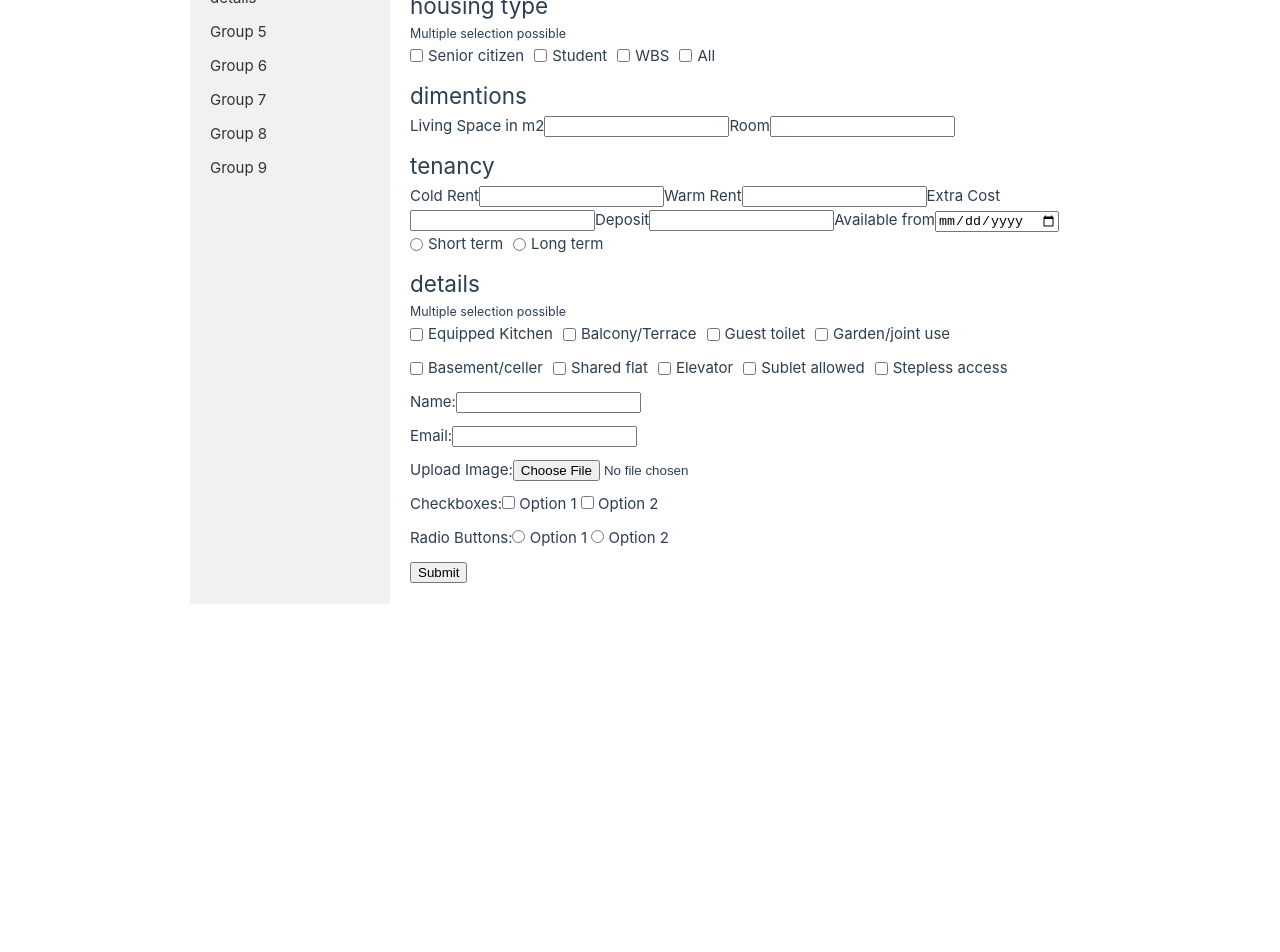
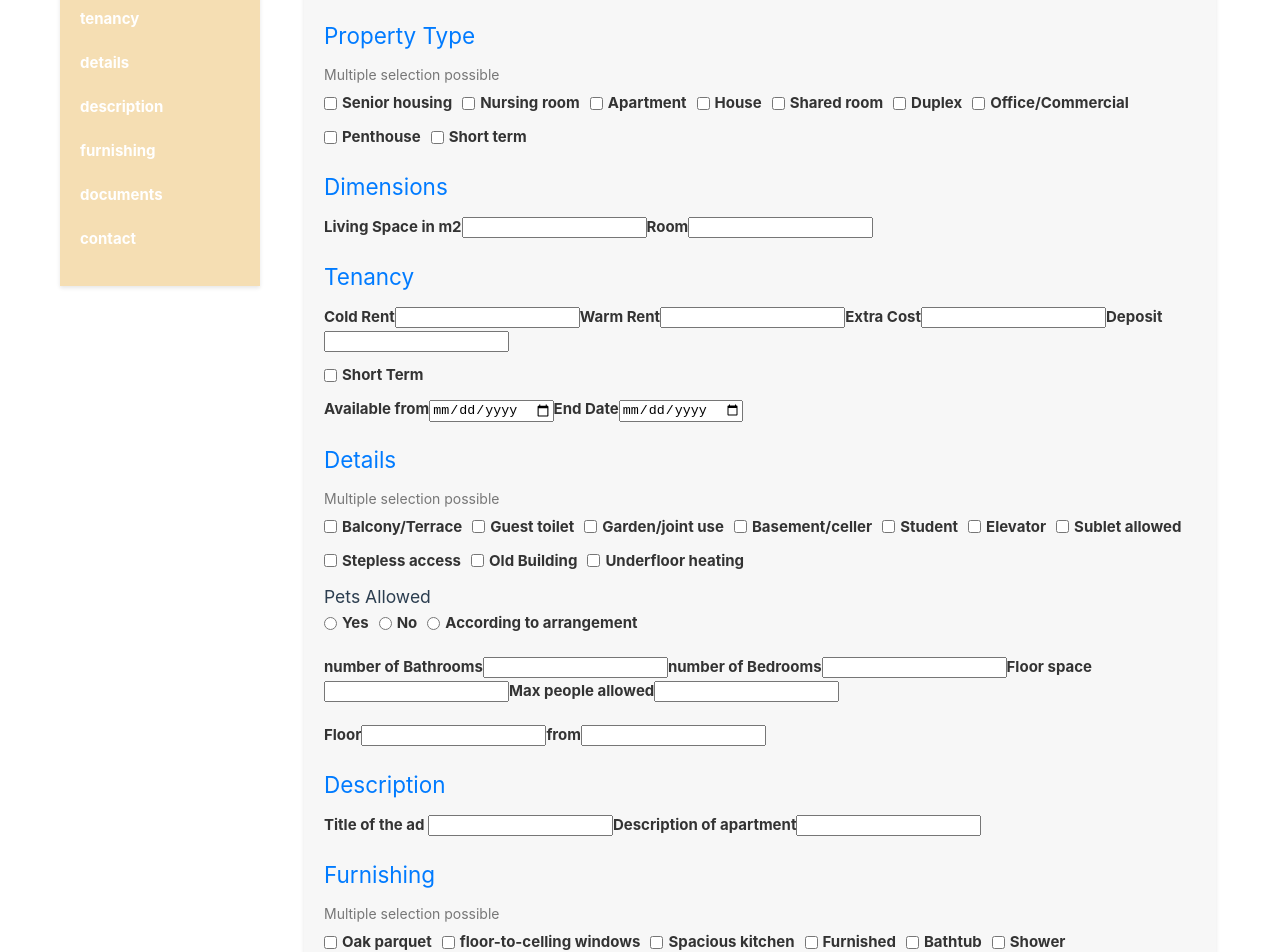
Before and after one commit to alphacodes311/Hausmarkt, a Vue app: page /rentProperty in a window 1280 px wide. Shown: the part 200-1152 px from the top of the page. Before the commit the page ends 868 px from the top, so only its background shows below. Built offline with nearby package versions, Linux system fonts and the light colour scheme.

Commit message:
house upload code

```diff
--- a/src/components/CustomDropdown.vue
+++ b/src/components/CustomDropdown.vue
@@ -67,6 +67,8 @@ const emitOpenPopupEvent = () => {
     document.removeEventListener('click', handleClickOutside);
   });
 }
+
+// TODO add option to close the if click outside
 </script>
 
 
@@ -74,6 +76,7 @@ const emitOpenPopupEvent = () => {
 .dropdown-selector {
   position: relative;
   display: inline-block;
+  z-index: 1000;
 }
 
 .dropdown {
@@ -128,4 +131,5 @@ const emitOpenPopupEvent = () => {
   gap: 5px;
   margin-bottom: 5px;
 }
+
 </style>
--- a/src/design/RadioButtonGroup.vue
+++ b/src/design/RadioButtonGroup.vue
@@ -7,14 +7,31 @@
         {{ option }}
       </label>
     </div>
+    <!-- Use the slot here to display the additional field -->
+    <div v-if="showTextField && selectedOption === showTextFieldOption">
+      <slot></slot>
+    </div>
   </div>
 </template>
 
 <script setup>
-import { defineProps, ref } from 'vue';
+import { defineProps, ref, watch, onMounted } from 'vue';
 
-const { label, options } = defineProps(['label', 'options']);
+const { label, options, showTextFieldOption } = defineProps(['label', 'options', 'showTextFieldOption']);
 const selectedOption = ref('');
+const showTextField = ref(false);
+
+// Watch for changes in selectedOption and update showTextField accordingly
+watch(selectedOption, (newValue) => {
+  console.log('showTextFieldOption-',showTextFieldOption);
+  console.log('newValue',newValue);
+
+  if (showTextFieldOption) {
+    showTextField.value = newValue === showTextFieldOption;
+    console.log('showTextField.value',showTextField.value);
+  }
+});
+
 </script>
 
 <style scoped>
@@ -37,4 +54,11 @@ const selectedOption = ref('');
 .radio-options input {
   margin-right: 5px;
 }
+
+/* Optional: Add styling for the additional field */
+.additional-field {
+  margin-top: 5px;
+  padding: 5px;
+  width: 100%;
+}
 </style>
--- a/src/view/RentProperty.vue
+++ b/src/view/RentProperty.vue
@@ -11,7 +11,7 @@
       <form @submit.prevent="submitForm">
 
         <div class="form-group" id="address">
-          <h2>address</h2>
+          <h2>Address</h2>
           <label for="street">Street</label>
           <input type="text" id="street" v-model="formData.street" required />
 
@@ -27,15 +27,15 @@
           <input type="text" id="location" v-model="formData.location" required />
         </div>
 
-        <div class="form-group" id="housetype">
-          <h2>housing type</h2>
+        <div class="form-group" id="PropertyType">
+          <h2>Property Type</h2>
           <h5>Multiple selection possible</h5>
-          <checkbox :options="Housetypes" v-model="formData.checkboxes" />
+          <checkbox :options="propertyTypes" v-model="formData.checkboxes" />
 
         </div>
 
-        <div class="form-group" id="dimentions">
-          <h2>dimentions</h2>
+        <div class="form-group" id="dimensions">
+          <h2>Dimensions</h2>
           <label for="livingspace">Living Space in m2</label>
           <input type="text" id="livingspace" v-model="formData.livingspace" required />
 
@@ -44,73 +44,87 @@
         </div>
 
         <div class="form-group" id="tenancy">
-          <h2>tenancy</h2>
+          <h2>Tenancy</h2>
           <label for="coldrent">Cold Rent</label>
-          <input type="number" id="coldrent" v-model="formData.coldrent" required />
+            <input type="number" id="coldrent" v-model="formData.coldrent" required />
           <label for="warmrent">Warm Rent</label>
-          <input type="number" id="warmrent" v-model="formData.warmrent" required />
+            <input type="number" id="warmrent" v-model="formData.warmrent" required />
           <label for="extracost">Extra Cost</label>
-          <input type="number" id="extracost" v-model="formData.extracost" required />
+            <input type="number" id="extracost" v-model="formData.extracost" required />
           <label for="deposit">Deposit</label>
-          <input type="number" id="deposit" v-model="formData.deposit" required />
+            <input type="number" id="deposit" v-model="formData.deposit" required />
+          <h2></h2>
+          <checkbox :options="durationOptions" v-model="formData.checkboxes" />
+
+<!--              <input v-if="selectedRadioOption === 'Option 1'" type="text" v-model="additionalFieldValue" class="additional-field" />-->
           <label for="availabledate">Available from</label>
-          <input type="date" id="availabledate" v-model="formData.availabledate" required />
+            <input type="date" id="availabledate" v-model="formData.availabledate" required />
+          <label for="endDate">End Date</label>
+           <input type="date" id="endDate" v-model="formData.endDate" />
 
-          <radio :options="durationOptions" v-model="formData.radio" />
         </div>
 
         <div class="form-group" id="details">
-          <h2>details</h2>
+          <h2>Details</h2>
           <h5>Multiple selection possible</h5>
           <checkbox :options="checkboxOptions" v-model="formData.checkboxes" />
 
+          <h3>Pets Allowed</h3>
+          <RadioButtonGroup :options="petOptions" v-model="formData.radio" />
+
         </div>
 
-        <div class="form-group" id="group1">
-          <label for="name">Name:</label>
-          <input type="text" id="name" v-model="formData.name" required />
-        </div>
-        <div class="form-group" id="group1">
-          <label for="email">Email:</label>
-          <input type="email" id="email" v-model="formData.email" required />
+        <div class="form-group" id="details">
+          <label for="baths">number of Bathrooms</label>
+            <input type="number" id="baths" v-model="formData.baths" required />
+          <label for="beds">number of Bedrooms</label>
+            <input type="number" id="beds" v-model="formData.beds" required />
+          <label for="flrSpace">Floor space</label>
+            <input type="number" id="flrSpace" v-model="formData.flrSpace" required />
+          <label for="maxppl">Max people allowed</label>
+            <input type="number" id="maxppl" v-model="formData.maxppl" required />
         </div>
 
-        <!-- Group 2: Image Upload -->
-        <div class="form-group" id="group2">
-          <label for="image">Upload Image:</label>
-          <input type="file" id="image" accept="image/*" @change="handleImageChange" />
-          <img v-if="imagePreview" :src="imagePreview" alt="Uploaded" />
+        <div class="form-group" id="details">
+          <label for="Floor">Floor</label>
+          <input type="number" id="Floor" v-model="formData.Floor" required />
+          <label for="Floor">from</label>
+          <input type="number" id="totalFloor" v-model="formData.totalFloor" required >
         </div>
 
-        <!-- Group 3: Checkboxes -->
-        <div class="form-group" id="group3">
-          <label>Checkboxes:</label>
-          <label>
-            <input type="checkbox" v-model="formData.checkbox1" />
-            Option 1
-          </label>
-          <label>
-            <input type="checkbox" v-model="formData.checkbox2" />
-            Option 2
-          </label>
-          <!-- Add more checkbox options as needed -->
+        <div class="form-group" id="description">
+          <h2>Description</h2>
+          <label for="title">Title of the ad </label>
+          <input type="text" id="title" v-model="formData.title" required />
+
+          <label for="desc">Description of apartment</label>
+          <input type="text" id="desc" v-model="formData.desc" required />
         </div>
 
-        <!-- Group 4: Radio Buttons -->
-        <div class="form-group" id="group4">
-          <label>Radio Buttons:</label>
-          <label>
-            <input type="radio" value="option1" v-model="formData.radio" />
-            Option 1
-          </label>
-          <label>
-            <input type="radio" value="option2" v-model="formData.radio" />
-            Option 2
-          </label>
-          <!-- Add more radio button options as needed -->
+        <div class="form-group" id="furnishing">
+          <h2>Furnishing</h2>
+          <h5>Multiple selection possible</h5>
+          <checkbox :options="furnishOptions" v-model="formData.checkboxes" />
+
+          <h3>Parking</h3>
+          <RadioButtonGroup :options="parkingOptions" v-model="formData.radio" />
+
+          <h3>Position</h3>
+          <input type="text" id="position" v-model="formData.position" required />
+
+          <h3>Miscellaneous</h3>
+          <input type="text" id="misc" v-model="formData.misc" required />
         </div>
 
-        <!-- Add more groups as needed (Group 5 to Group 9) -->
+        <h3>Internet Speed</h3>
+          <RadioButtonGroup :options="internetOptions" v-model="formData.radio" />
+
+        <div class="form-group" id="documents">
+          <h2>Documents</h2>
+          <checkbox :options="docOptions" v-model="formData.checkboxes" />
+
+        </div>
+
 
         <button type="submit">Submit</button>
       </form>
@@ -119,9 +133,10 @@
 </template>
 
 <script setup>
-import { ref, reactive } from 'vue';
+import { ref, reactive, watch } from 'vue';
 import checkbox from '@/design/CheckboxGroup.vue';
-import radio from '@/design/RadioButtonGroup.vue';
+import RadioButtonGroup from '@/design/RadioButtonGroup.vue';
+import CustomDropdown from "@/components/CustomDropdown.vue";
 
 const formData = reactive({
   street: '',
@@ -135,11 +150,28 @@ const formData = reactive({
   extracost:'',
   deposit:'',
   availabledate:'date',
+  endDate:'date',
   checkboxes: [],
   radio: '',
+  selectedPrice:'',
+  baths:'',
+  beds:'',
+  flrSpace:'',
+  Floor:'',
+  totalFloor:'',
+  title:'',
+  position:'',
+  misc:'',
+  parkingOptions:'',
+  docOptions:[],
+  maxppl:'',
+  maxAge:'',
+  minAge: ''
 });
 
 const imagePreview = ref('');
+const typeOptions = ref([]);
+const selectedType= ref(typeOptions.value[0]);
 
 function handleImageChange(event) {
   const file = event.target.files[0];
@@ -158,11 +190,20 @@ function submitForm() {
 }
 
 // Sidebar navigation
-const groupNames = ['address', 'dimentions', 'tenancy', 'details', 'Group 5', 'Group 6', 'Group 7', 'Group 8', 'Group 9'];
-const Housetypes = ['Senior citizen', 'Student','WBS','All']
-const durationOptions = ['Short term','Long term']
-const checkboxOptions = ['Equipped Kitchen', 'Balcony/Terrace', 'Guest toilet', 'Garden/joint use','Basement/celler',
-                          'Shared flat','Elevator','Sublet allowed','Stepless access'];
+const groupNames = ['address','type', 'dimensions', 'tenancy','details', 'description', 'furnishing','documents','contact'];
+const propertyTypes = ['Senior housing','Nursing room', 'Apartment', 'House', 'Shared room', 'Duplex', 'Office/Commercial','Penthouse','Short term']
+const checkboxOptions = [ 'Balcony/Terrace', 'Guest toilet', 'Garden/joint use','Basement/celler',
+                          'Student','Elevator','Sublet allowed','Stepless access','Old Building'
+                          ,'Underfloor heating'];
+
+const petOptions =['Yes', 'No', 'According to arrangement'];
+const furnishOptions = ['Oak parquet','floor-to-celling windows','Spacious kitchen','Furnished','Bathtub','Shower','Equipped Kitchen'];
+const parkingOptions = ['Free', 'Paid', 'Not available']
+const docOptions = ['Tenant self-assessment', 'SCHUFA', 'Rent payment confirmation','Proof of identity', 'Proof of income']
+
+const durationOptions = ['Short Term']
+const internetOptions= ['all speeds','atleast 100 Mbit/s']
+
 // TODO in future get this list from backend API for flexibility
 
 function scrollToSection(groupName) {
@@ -174,17 +215,23 @@ function scrollToSection(groupName) {
 </script>
 
 <style>
-/* Add your CSS styles here */
 .rentProperty {
   display: flex;
-  max-width: 900px;
+  max-width: 1700px;
   margin: 0 auto;
 }
 
 .sidebar {
   width: 200px;
-  background-color: #f1f1f1;
+  background-color: wheat; /* Change sidebar background color to blue */
+  color: black; /* Set text color to white */
   padding: 20px;
+  position: fixed;
+  top: 50px;
+  left: 60px;
+  overflow-y: auto;
+  max-height: calc(100vh - 100px);
+  box-shadow: 0 2px 4px rgba(0, 0, 0, 0.1);
 }
 
 .sidebar ul {
@@ -197,25 +244,81 @@ function scrollToSection(groupName) {
 }
 
 .sidebar a {
-  text-decoration: none;
-  color: #333;
+  text-decoration: black;
+  color: #fff; /* Set link text color to white */
+  font-weight: bold;
+  display: block;
+  padding: 5px 0;
+  border-bottom: 1px solid #ddd;
+}
+
+.sidebar a:last-child {
+  border-bottom: none;
 }
 
 .sidebar a:hover {
-  color: #555;
+  background-color: #0056b3; /* Add a dark blue background on hover */
 }
 
 .content {
   flex: 1;
   padding: 20px;
+  margin-left: 240px;
+  background-color: #f7f7f7;
+  border-radius: 4px;
+  box-shadow: 0 2px 4px rgba(0, 0, 0, 0.1);
 }
 
 .form-group {
-  margin-bottom: 10px;
+  margin-bottom: 20px;
 }
 
-img {
-  max-width: 200px;
-  margin-top: 10px;
+.form-group h2 {
+  margin-bottom: 10px;
+  color: #007bff; /* Set heading color to blue */
 }
+
+.form-group h5 {
+  color: #777;
+  font-size: 14px;
+  margin-bottom: 5px;
+}
+
+label {
+  font-weight: bold;
+  color: #333; /* Set label color to dark gray */
+}
+
+.input-group {
+  display: flex;
+}
+
+.input-group label {
+  margin-right: 10px;
+}
+
+.input-group input[type="text"],
+.input-group input[type="number"],
+.input-group input[type="date"] {
+  flex: 1;
+  padding: 10px;
+  border: 1px solid #ccc;
+  border-radius: 4px;
+}
+
+button[type="submit"] {
+  background-color: #007bff;
+  color: #fff;
+  border: none;
+  padding: 10px 20px;
+  border-radius: 4px;
+  cursor: pointer;
+  font-weight: bold;
+}
+
+button[type="submit"]:hover {
+  background-color: #0056b3;
+}
+
+
 </style>
```
